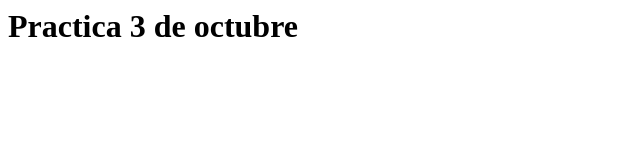
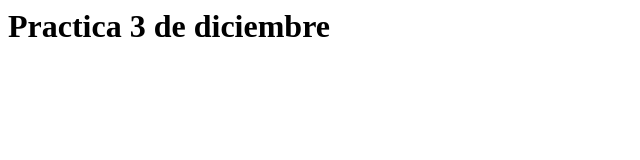
Before and after one commit to manu10000189/manupaginas, a plain HTML site: page index.html in a window 1280 px wide. Shown: the whole page, without its empty margins (0-640 px from the left). Drawn offline with Linux system fonts and the light colour scheme.

Commit message:
mi segunda version

```diff
--- a/index.html
+++ b/index.html
@@ -3,6 +3,6 @@
 		<title>Pagina de prueba</title>
 	</head>
 	<body>
-		<h1>Practica 3 de octubre</h1>
+		<h1>Practica 3 de diciembre</h1>
 	</body>
 </html>
```
